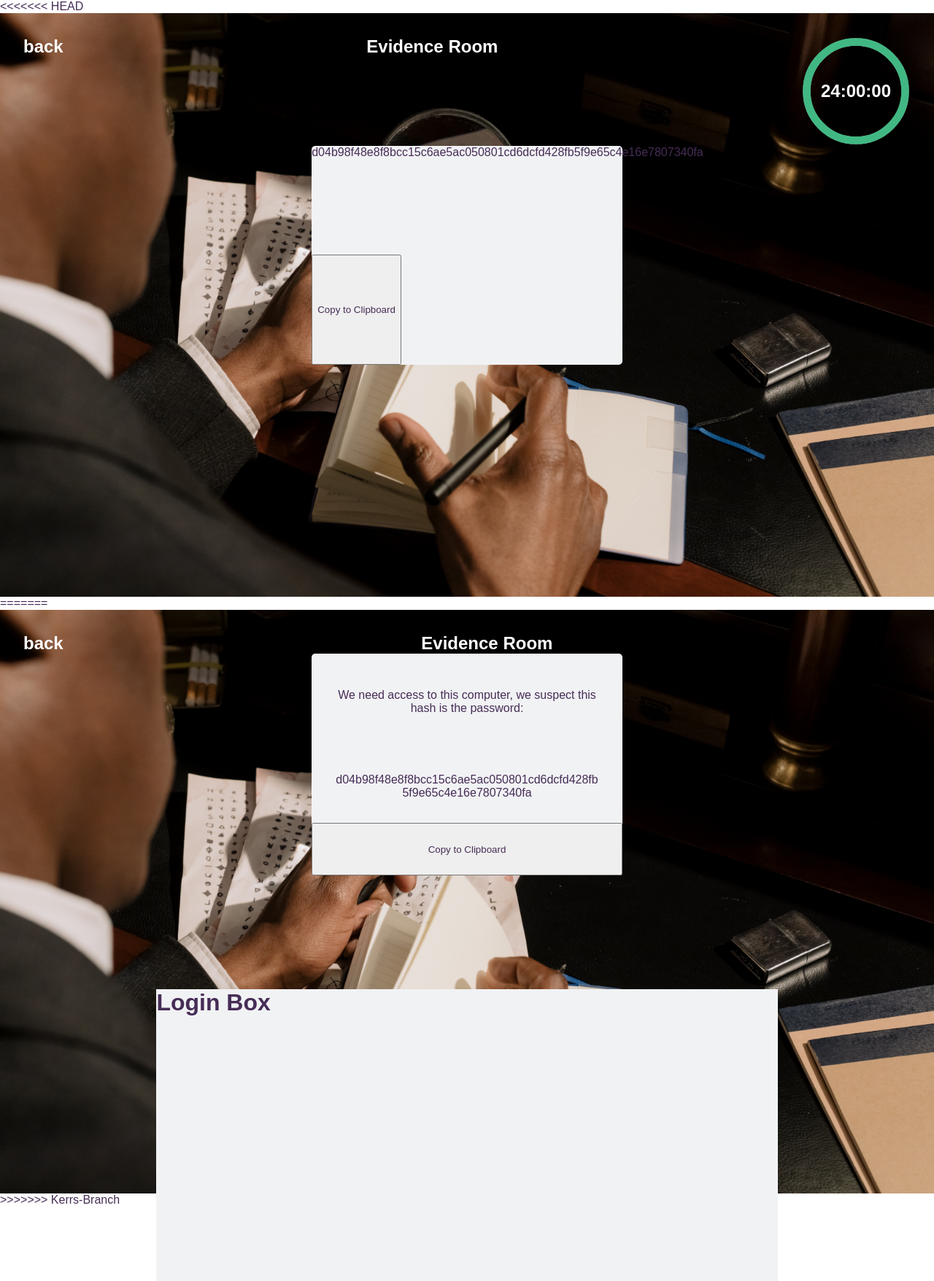
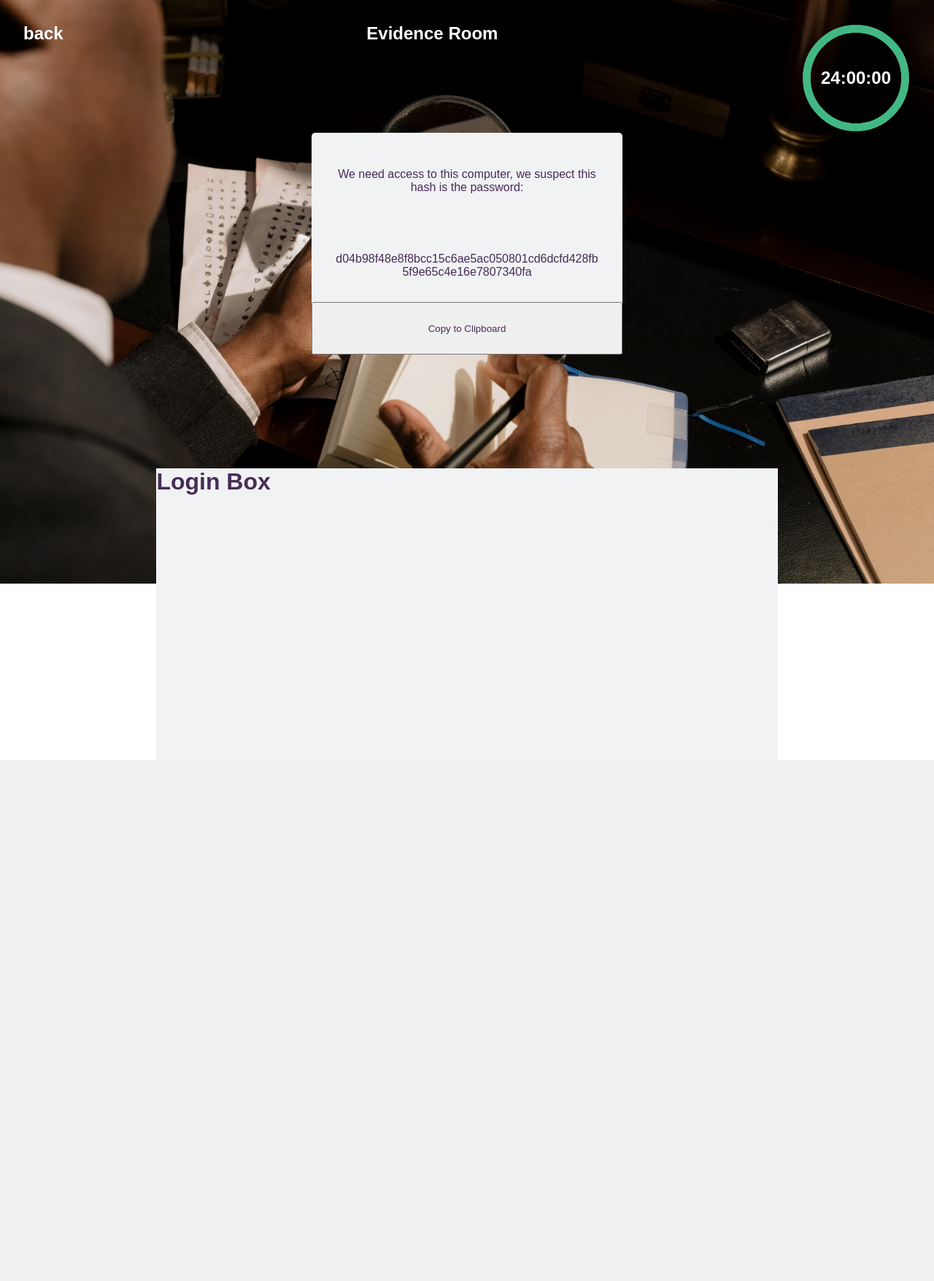
Before and after one commit to 40484357/Capture-The-Flag, a Flask app: page /laptop in a window 1280 px wide. Shown: the whole page at 73% size. After the commit the page ends 1042 px from the top, so only its background shows below. Run offline with Flask 3, Linux system fonts and the light colour scheme.

Commit message:
conflict resolved

```diff
--- a/webapp/templates/laptop.html
+++ b/webapp/templates/laptop.html
@@ -4,38 +4,6 @@
 <!--[if IE 8]>         <html class="no-js lt-ie9"> <![endif]-->
 <!--[if gt IE 8]>      <html class="no-js"> <!--<![endif]-->
 <html>
-<<<<<<< HEAD
-    <head>
-        <meta charset="utf-8">
-        <meta http-equiv="X-UA-Compatible" content="IE=edge">
-        <title></title>
-        <meta name="description" content="">
-        <meta name="viewport" content="width=device-width, initial-scale=1">
-        <link rel="stylesheet" href="{{ url_for('static', filename='styles.css')}}">
-    </head>
-    <body>
-       <div class="gameLauncher" id="challengeOne">
-        <div class="gameHeader">
-            <div class="navButton">
-                back
-            </div>
-            <div class="roomTitle">
-                Evidence Room
-            </div>
-            <div id="clock">
-
-            </div>
-        </div>
-        <div class = "gameBox">
-            <div id = "hash">{{password}}</div>
-            <button onclick="copyTextToClipboard(hash)">Copy to Clipboard</button>
-        </div>
-        </div>
-        <script src="{{ url_for('static', filename='script.js')}}" async defer></script>
-    </body>
-
-</html>
-=======
 	<head>
 		<meta charset="utf-8" />
 		<meta http-equiv="X-UA-Compatible" content="IE=edge" />
@@ -75,4 +43,3 @@
 		></script>
 	</body>
 </html>
->>>>>>> Kerrs-Branch
```
